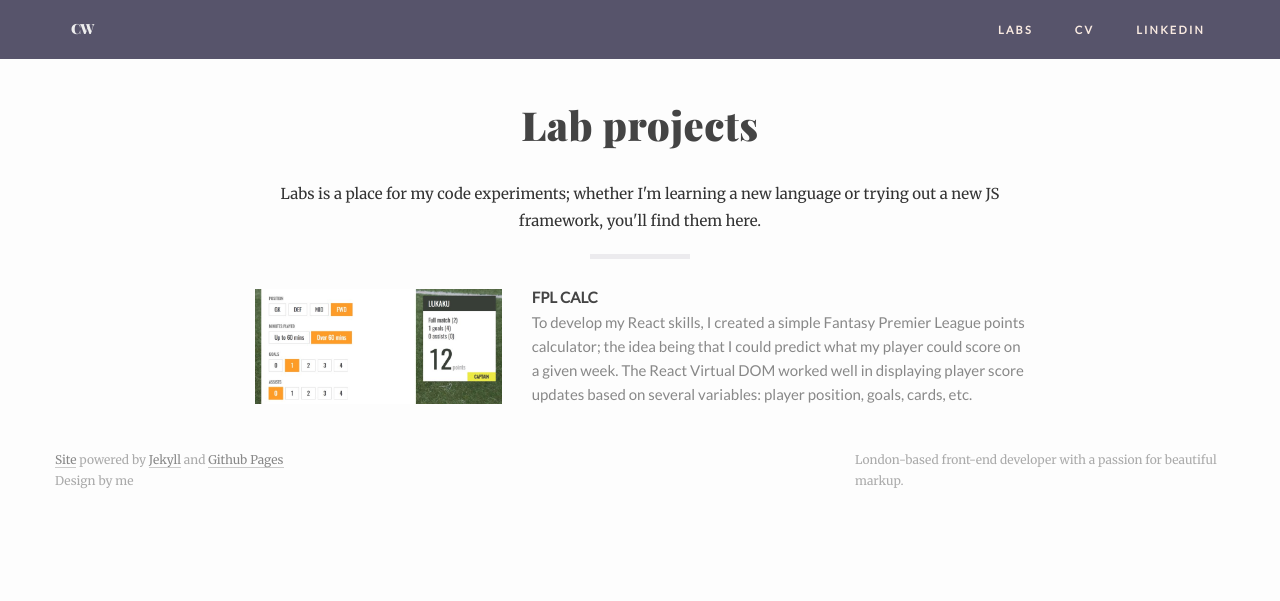
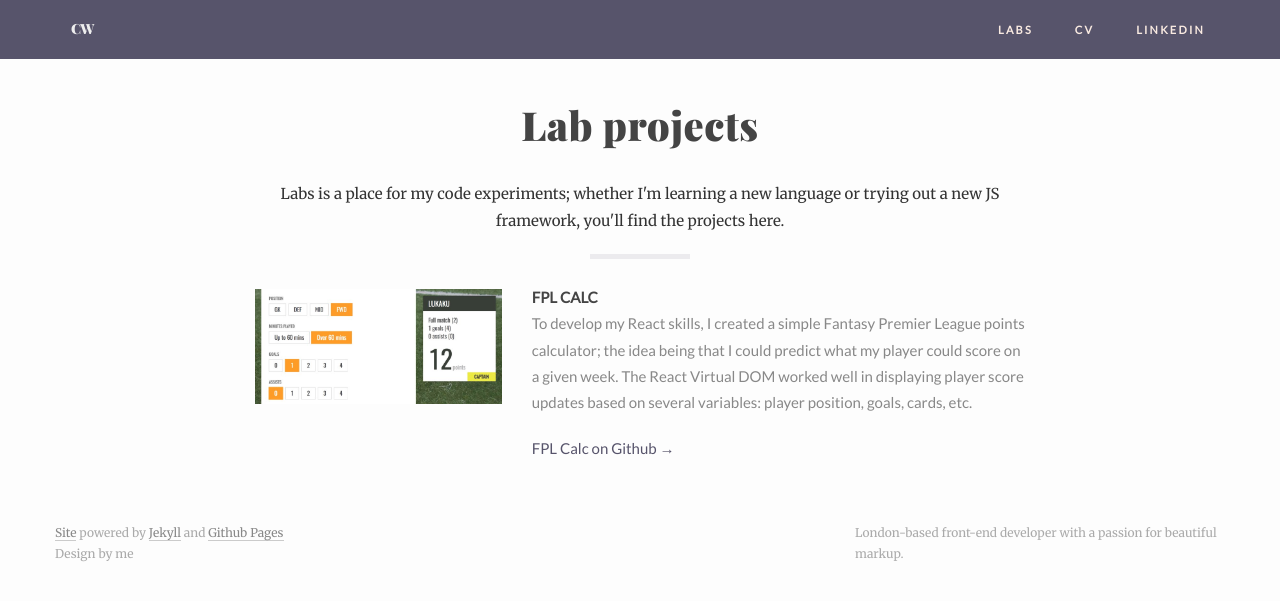
Before and after one commit to carlwood/carlwood.github.io, a Jekyll site: the page built from labs/index.html, in a window 1280 px wide. Shown: the top 601 px of the page. Built offline with Jekyll 4.4.1, drawn with Linux system fonts in a browser that asks for light colours.

Commit message:
Update labs listing and fplcalc info/source code link

```diff
--- a/_posts/2017-04-02-fplcalc.markdown
+++ b/_posts/2017-04-02-fplcalc.markdown
@@ -1,10 +1,12 @@
 ---
 layout: post
 title:  "FPL Calc"
-desc: "To develop my React skills, I created a simple Fantasy Premier League points calculator; the idea being that I could predict what my player could score on a given week. The React Virtual DOM worked well in displaying player score updates based on several variables: player position, goals, cards, etc."
 category: post
 type: labs
 siteurl: fplcalc
 image: ../assets/img/fplcalc.jpg
 skills: ['React']
 ---
+To develop my React skills, I created a simple Fantasy Premier League points calculator; the idea being that I could predict what my player could score on a given week. The React Virtual DOM worked well in displaying player score updates based on several variables: player position, goals, cards, etc.
+
+[FPL Calc on Github &rarr;](https://github.com/carlwood/fplcalc)
--- a/css/main.scss
+++ b/css/main.scss
@@ -279,11 +279,9 @@ img {
 
 .post--labs {
     margin-top: 30px;
-    .post__link {
-        display: flex;
-        @include media-query($phone-down) {
-            display: initial;
-        }
+    display: flex;
+    @include media-query($phone-down) {
+        display: initial;
     }
 }
 
--- a/labs/index.html
+++ b/labs/index.html
@@ -7,20 +7,20 @@ layout: default
         <div class="item-listing">
             <div class="row">
                 <div class="col-sm-10 col-sm-offset-1 col-md-8 col-md-offset-2">
-                    <p class="u-center">Labs is a place for my code experiments; whether I'm learning a new language or trying out a new JS framework, you'll find them here.</p>
+                    <p class="u-center">Labs is a place for my code experiments; whether I'm learning a new language or trying out a new JS framework, you'll find the projects here.</p>
                     <hr class="hr">
                     {% for post in site.posts %}
                         {% if post.type contains 'labs' %}
                             <div class="post--labs">
-                                <a class="post__link" href="{{ post.siteurl }}">
-                                    <div class="labs-img">
+                                <div class="labs-img">
+                                    <a class="post__link" href="{{ post.siteurl }}">
                                         <img itemprop="image" src="{{ post.image }}" alt="{{ post.title }}">
-                                    </div>
-                                    <div class="labs-info">
-                                        <h2 class="work-title" itemprop="name">{{ post.title }}</h2>
-                                        {{post.desc}}
-                                    </div>
-                                </a>
+                                    </a>
+                                </div>
+                                <div class="labs-info">
+                                    <h2 class="work-title" itemprop="name">{{ post.title }}</h2>
+                                    {{post.content}}
+                                </div>
                             </div>
                         {% endif %}
                     {% endfor %}
```
